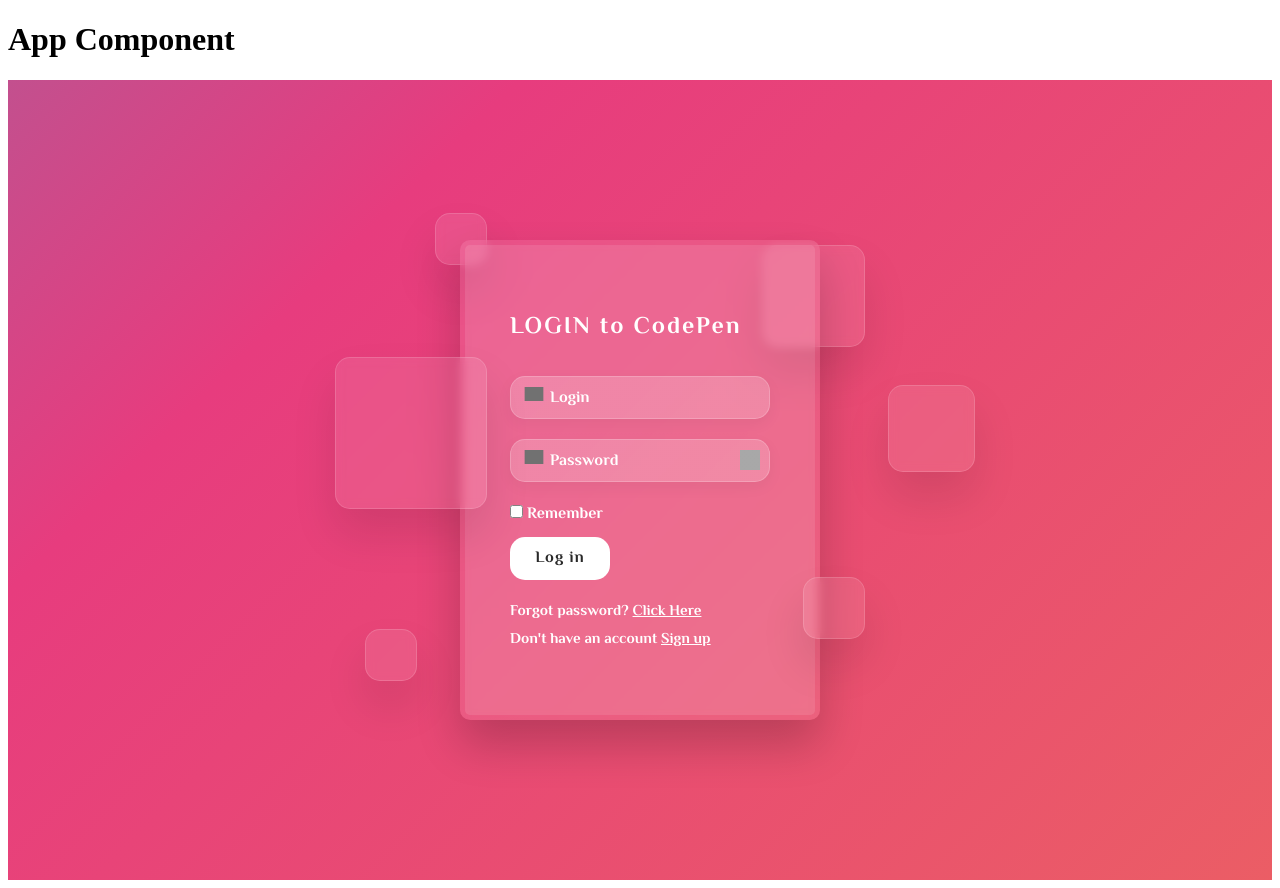
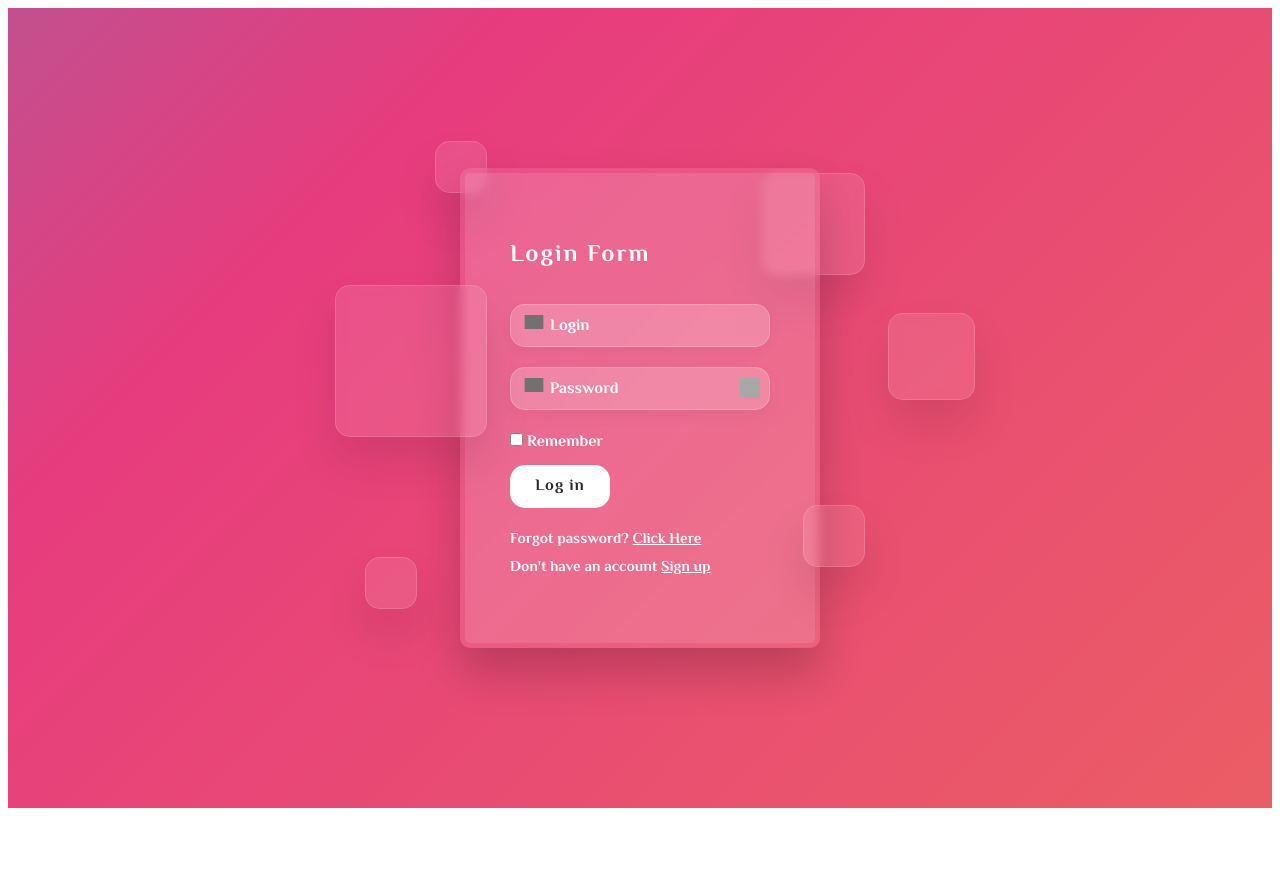
Before and after one commit to Mindula-Dilthushan/Login-Form-App, an Angular app: page / in a window 1280 px wide. After the commit the page ends 816 px from the top, so only its background shows below. Built offline with nearby package versions, Linux system fonts and the light colour scheme; grey boxes are pictures that could not be loaded.

Commit message:
one way data binding

```diff
--- a/src/app/app.component.html
+++ b/src/app/app.component.html
@@ -1,4 +1,4 @@
-<h1> App Component </h1>
+<!--<h1> App Component </h1>-->
 
 <!--<app-testing></app-testing>-->
 <app-sign-in-form> </app-sign-in-form>
--- a/src/app/sign-in-form/sign-in-form.component.html
+++ b/src/app/sign-in-form/sign-in-form.component.html
@@ -10,25 +10,33 @@
 
     <div class="container">
       <div class="form">
-        <h2>LOGIN to CodePen</h2>
+        <h2>Login Form</h2>
+
+
         <form action="">
+
           <div class="inputBx">
-            <input type="text" required="required">
+            <input type="text" required="required" name="userName" id="userName" class="user-name"
+                   #element (keyup)="setUserName(element.value)">
             <span>Login</span>
             <img src="https://www.flaticon.com/svg/static/icons/svg/709/709699.svg" alt="user">
           </div>
+
           <div class="inputBx password">
             <input id="password-input" type="password" name="password" required="required">
             <span>Password</span>
-            <a href="#" class="password-control" onclick="return show_hide_password(this);"></a>
+            <a href="#" class="password-control"></a>
             <img src="https://www.flaticon.com/svg/static/icons/svg/1828/1828471.svg" alt="lock">
           </div>
+
           <label class="remember"><input type="checkbox">
             Remember</label>
           <div class="inputBx">
             <input type="submit" value="Log in" disabled>
           </div>
+
         </form>
+
         <p>Forgot password? <a href="#">Click Here</a></p>
         <p>Don't have an account <a href="#">Sign up</a></p>
       </div>
--- a/src/app/sign-in-form/sign-in-form.component.ts
+++ b/src/app/sign-in-form/sign-in-form.component.ts
@@ -11,4 +11,12 @@
 
   ngOnInit(): void {
   }
+
+  userName='';
+
+  setUserName(text: string){
+    this.userName=text;
+    console.log(this.userName);
+  }
+
 }
--- a/src/app/testing/testing.component.html
+++ b/src/app/testing/testing.component.html
@@ -1 +1,3 @@
-<p>testing works!</p>
+<!--Data Binding-->
+
+<!--One Way Data Binding-->
```
Also changed, not shown: 1 other file (tests, documents, lock files or other folders).
